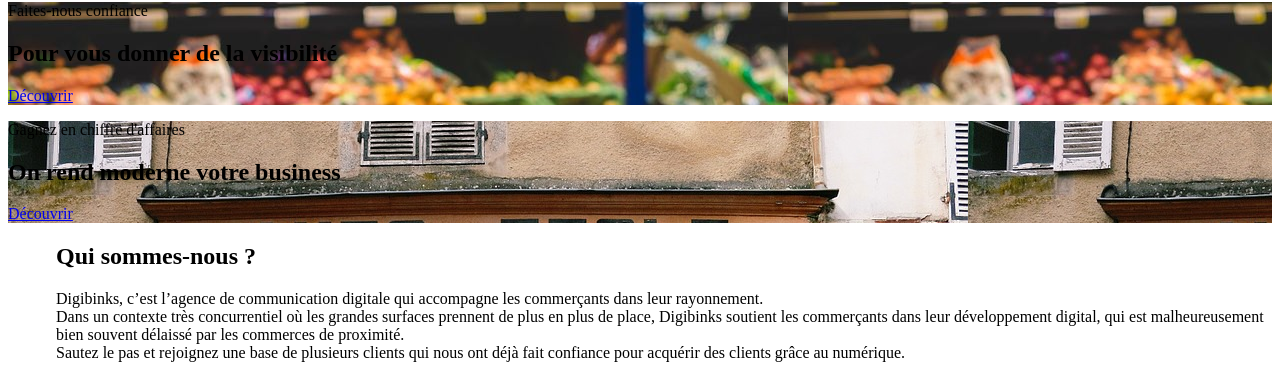
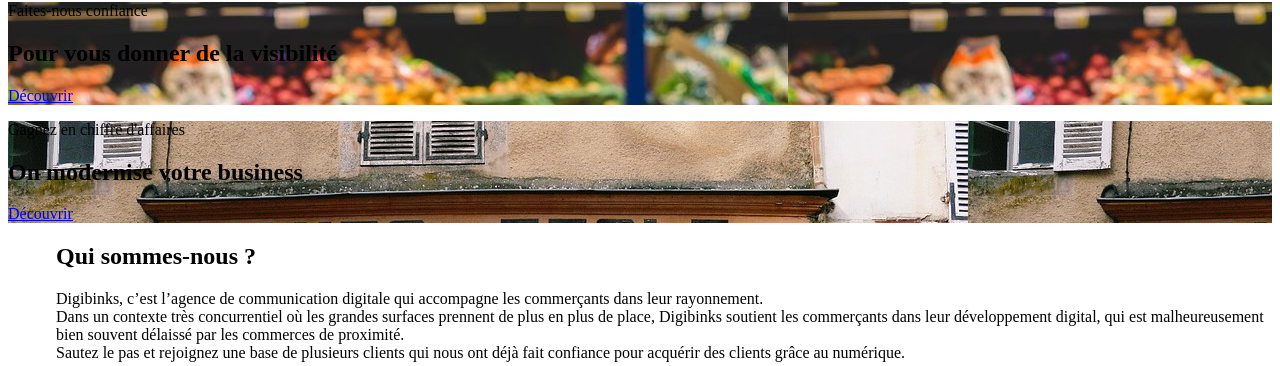
Before and after one commit to FarisAjeddig/prest, a Symfony app: template templates/default/index.html.twig in a window 1280 px wide. Shown: the part 336-702 px from the top of the page. Run offline with Twig, Linux system fonts and the light colour scheme; the template is opened without the code that fills it, so the values that code supplies are empty; form fields are guessed from the names that the template uses; some libraries are stand-ins or nearby versions.

Commit message:
moderne -> modernise

```diff
--- a/templates/default/index.html.twig
+++ b/templates/default/index.html.twig
@@ -34,7 +34,7 @@
                 <div class="row no-gutters slider-text align-items-center justify-content-start" data-scrollax-parent="true">
                     <div class="col-md-7 ftco-animate">
                         <span class="subheading">Gagnez en chiffre d'affaires</span>
-                        <h1 class="mb-4">On rend moderne votre business</h1>
+                        <h1 class="mb-4">On modernise votre business</h1>
                         <p><a href="#decouvrir" class="btn btn-primary px-4 py-3 mt-3">Découvrir</a></p>
                     </div>
                 </div>
```
Also changed, not shown: 1 other file.
